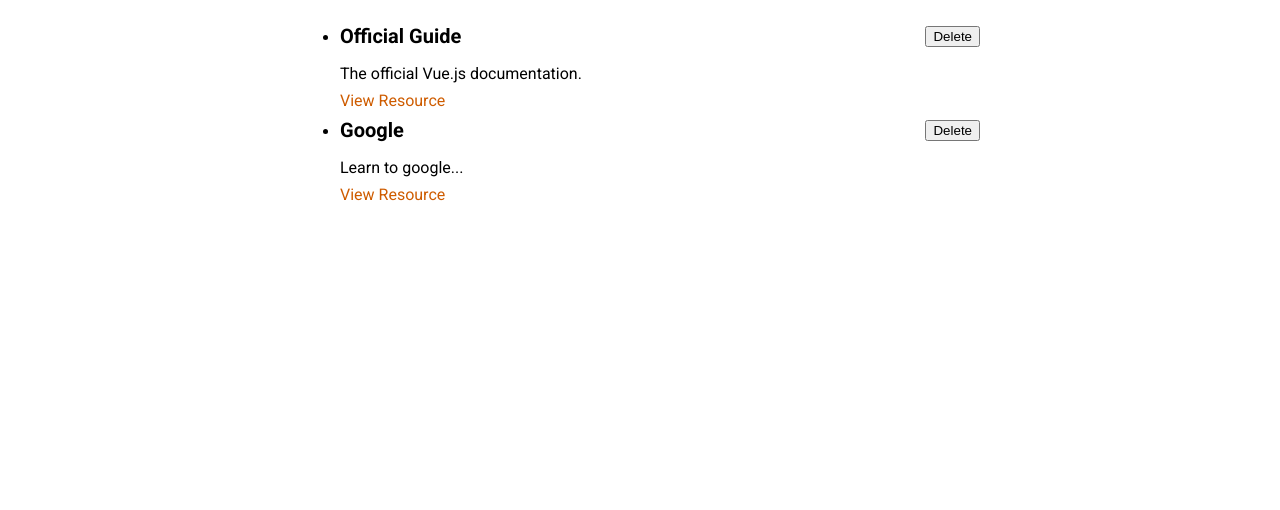
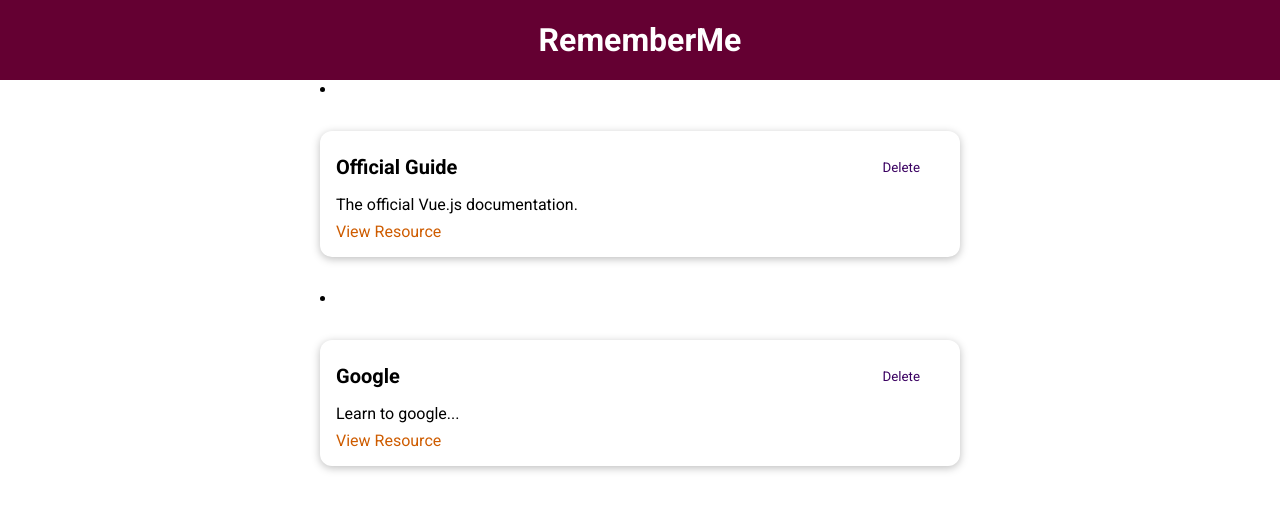
Before and after one commit to erik0002/Course-Project, a Vue app: page / in a window 1280 px wide. Shown: the top 510 px of the page. Built offline with nearby package versions, Linux system fonts and the light colour scheme.

Commit message:
add baseCard, BaseButton, header

```diff
--- a/src/App.vue
+++ b/src/App.vue
@@ -1,16 +1,17 @@
 <template>
-  <ul>
+    <the-header title='RememberMe'/>
     <stored-resources :resources='storedResources'></stored-resources>
-  </ul>
 </template>
 
 
 <script>
 import StoredResources from '@/components/learning-resources/StoredResources';
+import TheHeader from '@/components/layouts/TheHeader';
 
 export default {
   components: {
-    StoredResources
+    StoredResources,
+    TheHeader
   },
   data() {
     return {
--- /dev/null
+++ b/src/components/UI/BaseButton.vue
@@ -0,0 +1,39 @@
+<template>
+  <button :type='type' :class='mode'>
+    <slot></slot>
+  </button>
+</template>
+
+<script>
+export default {
+  props: ['type', 'mode', 'caption']
+}
+</script>
+
+<style scoped>
+button {
+  padding: 0.75rem 1.5rem;
+  font-family: inherit;
+  background-color: #3a0061;
+  border: 1px solid #3a0061;
+  color: white;
+  cursor: pointer;
+}
+
+button:hover,
+button:active {
+  background-color: #270041;
+  border-color: #270041;
+}
+
+.flat {
+  background-color: transparent;
+  color: #3a0061;
+  border: none;
+}
+
+.flat:hover,
+.flat:active {
+  background-color: #edd2ff;
+}
+</style>
--- /dev/null
+++ b/src/components/UI/BaseCard.vue
@@ -0,0 +1,16 @@
+<template>
+  <div>
+    <slot></slot>
+  </div>
+</template>
+
+
+<style scoped>
+div {
+  border-radius: 12px;
+  box-shadow: 0 2px 8px rgba(0, 0, 0, 0.26);
+  padding: 1rem;
+  margin: 2rem auto;
+  max-width: 40rem;
+}
+</style>
--- /dev/null
+++ b/src/components/layouts/TheHeader.vue
@@ -0,0 +1,29 @@
+<template>
+  <header>
+    <h1>{{ title }}</h1>
+  </header>
+</template>
+
+
+<script>
+export default {
+  props: ['title']
+}
+</script>
+
+<style scoped>
+header {
+  width: 100%;
+  height: 5rem;
+  background-color: #640032;
+  display: flex;
+  justify-content: center;
+  align-items: center;
+}
+
+header h1 {
+  color: white;
+  margin: 0;
+}
+
+</style>
--- a/src/components/learning-resources/LearningResource.vue
+++ b/src/components/learning-resources/LearningResource.vue
@@ -1,22 +1,25 @@
 <template>
   <li>
-    <div>
+    <base-card>
       <header>
         <h3>{{ title }}</h3>
-        <button>Delete</button>
+        <base-button mode='flat'>Delete</base-button>
       </header>
-    </div>
-    <p>{{ description }}</p>
-    <nav>
-      <a :href='link'>View Resource</a>
-    </nav>
+      <p>{{ description }}</p>
+      <nav>
+        <a :href='link'>View Resource</a>
+      </nav>
+    </base-card>
   </li>
 </template>
 
 
 <script>
+
+import BaseButton from '@/components/UI/BaseButton';
 export default {
-    props: ['title', 'description', 'link']
+  components: { BaseButton },
+  props: ['title', 'description', 'link']
 }
 
 </script>
```
Also changed, not shown: src/main.js (+10 -1 lines).
